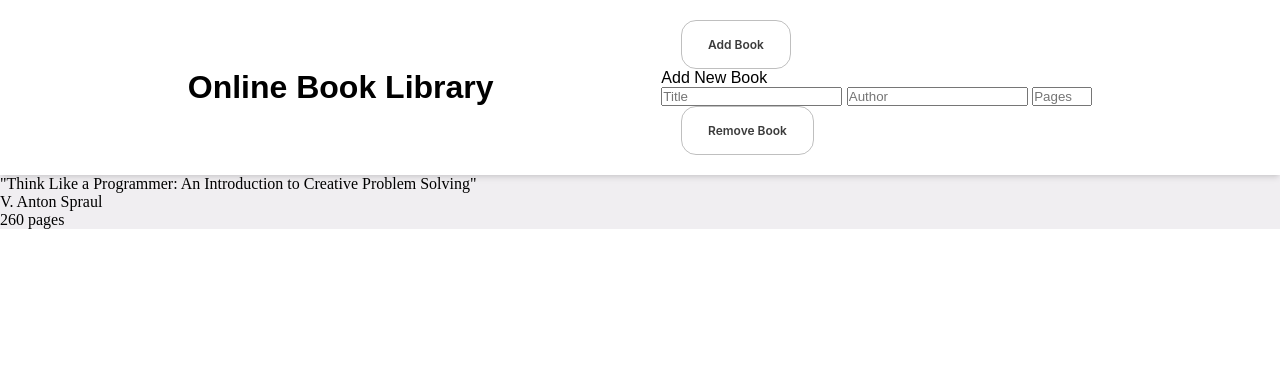
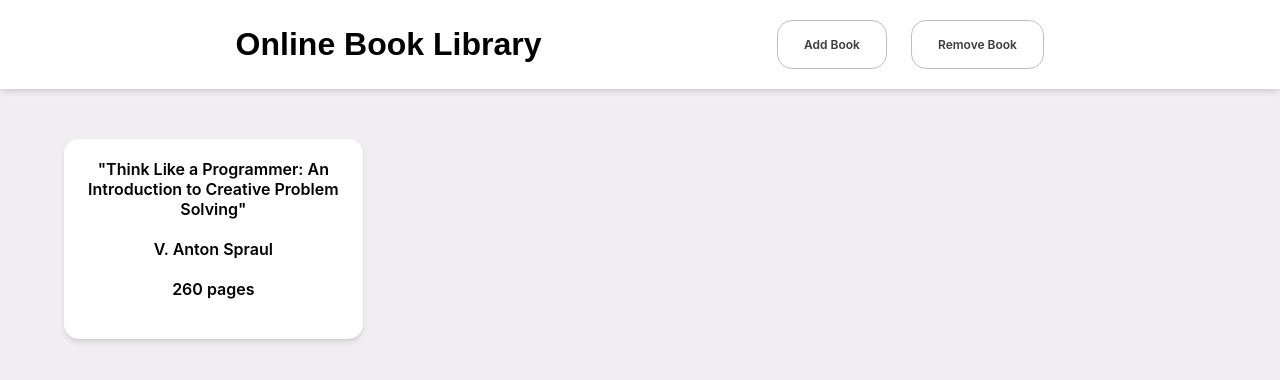
Before and after one commit to Zirenhub/bookLibrary, a plain HTML site: page index.html in a window 1280 px wide. Drawn offline with Linux system fonts and the light colour scheme; a web font is replaced by a local one.

Commit message:
add book popup styling

```diff
--- a/css/style.css
+++ b/css/style.css
@@ -1,6 +1,8 @@
 @import url('https://fonts.googleapis.com/css2?family=Fira+Sans+Condensed&display=swap');
 
-html {
+*,
+*:before,
+*:after {
     -webkit-box-sizing: border-box;
     -moz-box-sizing: border-box;
     box-sizing: border-box;
@@ -11,10 +13,26 @@ html {
     padding: 0;
 }
 
+:root {
+    --main-font: Roobert,
+    -apple-system,
+    BlinkMacSystemFont,
+    "Segoe UI",
+    Helvetica,
+    Arial,
+    sans-serif,
+    "Apple Color Emoji",
+    "Segoe UI Emoji",
+    "Segoe UI Symbol";
+}
+
+body {
+    background-color: #f0eef1;
+}
+
 .main-container {
     display: flex;
     flex-direction: column;
-    background-color: #f0eef1;
 }
 
 .header-container {
@@ -31,6 +49,71 @@ html {
     margin-left: 20px;
 }
 
+.modal {
+    font-family: var(--main-font);
+    position: fixed;
+    top: 50%;
+    left: 50%;
+    transform: translate(-50%, -50%) scale(0);
+    transition: 200ms ease-in-out;
+    border: 1px solid black;
+    border-radius: 15px;
+    z-index: 10;
+    background-color: #ffff;
+    width: 250px;
+    max-width: 30%;
+}
+
+.modal.active {
+    transform: translate(-50%, -50%) scale(1);
+}
+
+.modal-header {
+    padding: 10px 15px;
+    display: flex;
+    justify-content: center;
+    align-items: center;
+    border-bottom: 1px solid rgb(0 0 0 / 0.4);
+}
+
+.modal-header .modal-title {
+    font-size: 1.1rem;
+    font-weight: bold;
+}
+
+.modal-body {
+    padding: 10px 15px;
+    display: flex;
+    flex-direction: column;
+}
+
+.modal-body > input {
+    font-family: var(--main-font);
+    border-radius: 5px;
+    border: 1px solid rgb(0 0 0 / 0.4);
+    margin-bottom: 15px;
+    height: 35px;
+    font-size: 16px;
+    padding-left: 5px;
+}
+
+#overlay {
+    transition: 200ms ease-in-out;
+    position: fixed;
+    opacity: 0;
+    top: 0;
+    left: 0;
+    right: 0;
+    bottom: 0;
+    background-color: rgba(0, 0, 0, .5);
+    pointer-events: none;
+}
+
+#overlay.active {
+    pointer-events: all;
+    opacity: 1;
+}
+
 .bookBtns {
     appearance: none;
     background-color: transparent;
@@ -38,7 +121,7 @@ html {
     border-radius: 15px;
     color: #3B3B3B;
     cursor: pointer;
-    font-family: Roobert, -apple-system, BlinkMacSystemFont, "Segoe UI", Helvetica, Arial, sans-serif, "Apple Color Emoji", "Segoe UI Emoji", "Segoe UI Symbol";
+    font-family: var(--main-font);
     font-size: 12px;
     font-weight: 600;
     margin: 0;
@@ -70,3 +153,29 @@ html {
     box-shadow: none;
     transform: translateY(0);
 }
+
+.main-card-container {
+    display: grid;
+    grid-template-columns: repeat(3, 1fr);
+    justify-items: center;
+    margin-bottom: 10px;
+}
+
+.card-container {
+    border-radius: 15px;
+    max-height: fit-content;
+    max-width: 70%;
+    margin-top: 50px;
+    display: flex;
+    flex-direction: column;
+    padding: 20px;
+    font-family: var(--main-font);
+    font-weight: 600;
+    background-color: #fff;
+    box-shadow: 0 4px 6px -1px rgb(0 0 0 / 0.1), 0 2px 4px -2px rgb(0 0 0 / 0.1);
+}
+
+.card-container>div {
+    margin-bottom: 20px;
+    text-align: center;
+}
```
